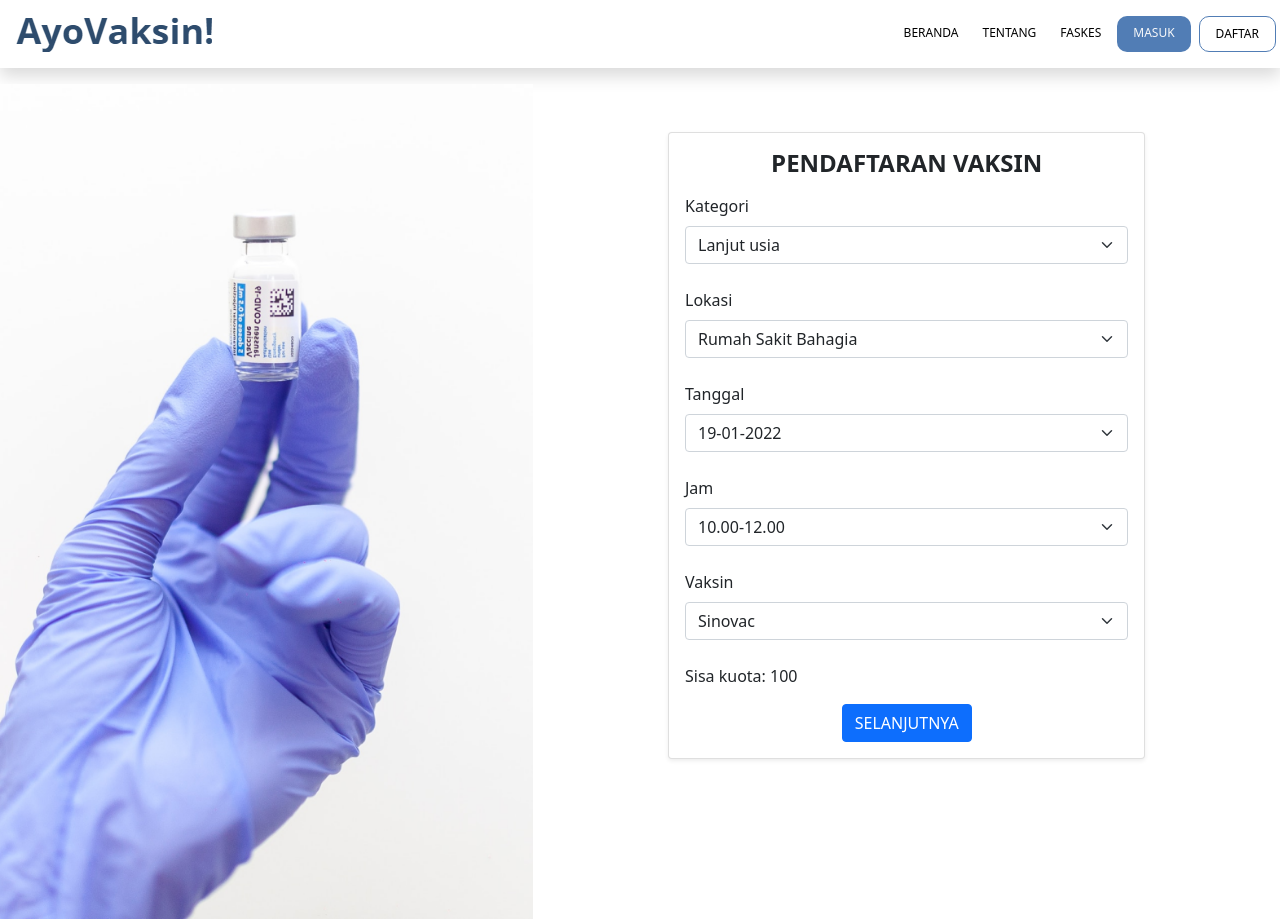
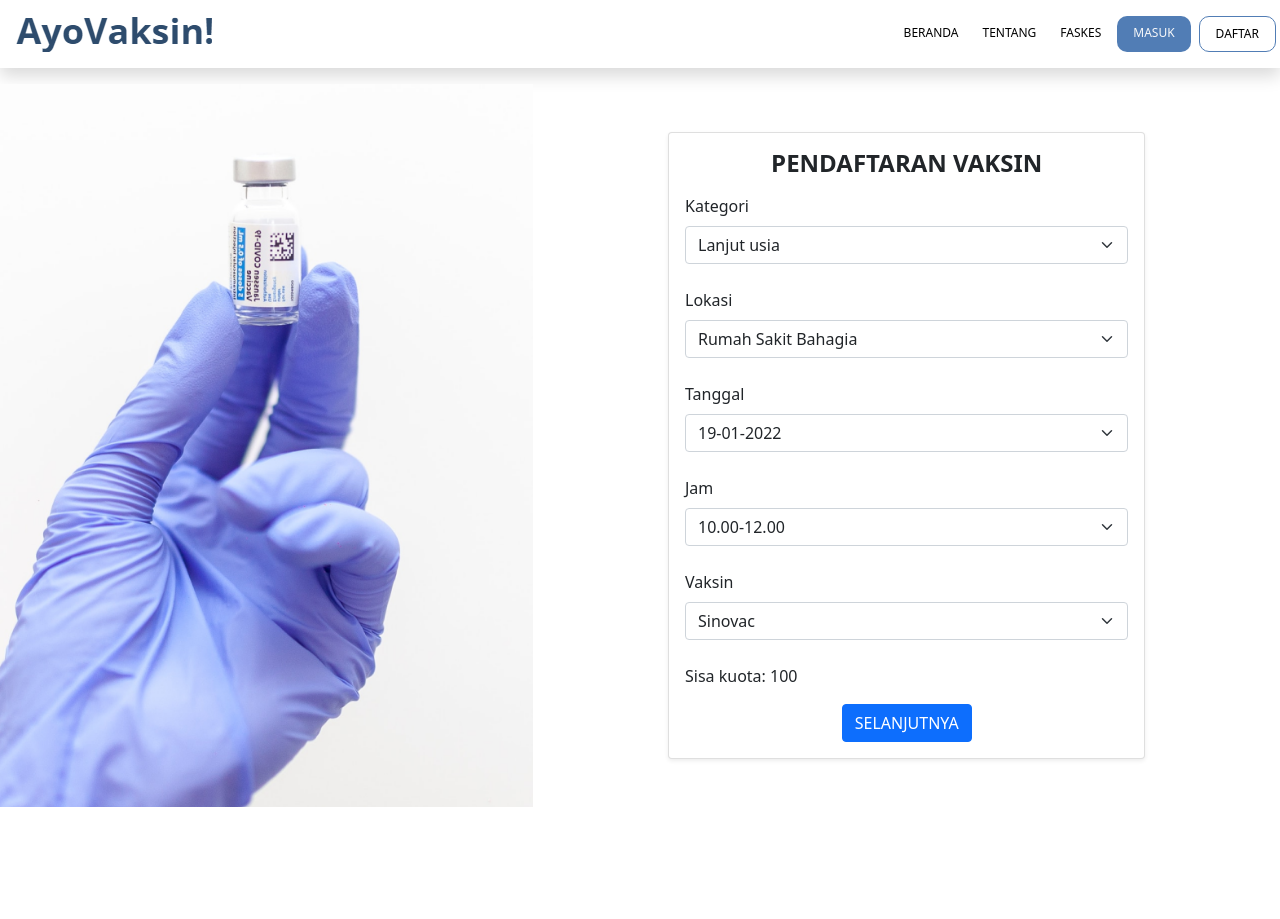
Before and after one commit to bimanugrahaa/vaccine-booking-system-frontend, a React (Create React App) app: page /dev/one in a window 1280 px wide. After the commit the page ends 807 px from the top, so only its background shows below. Built offline with nearby package versions, Linux system fonts and the light colour scheme.

Commit message:
Add css config for side-img.
Add css for image on the side.

```diff
--- /dev/null
+++ b/src/users/css/base.css
@@ -0,0 +1,7 @@
+.side-img {
+    background: url(../../assets/vaccine-one.png);
+    background-position: center;
+    background-repeat: no-repeat;
+    background-size: cover;
+    height: auto;
+}
--- a/src/users/pages/registerVaccination.jsx
+++ b/src/users/pages/registerVaccination.jsx
@@ -1,33 +1,17 @@
-import { useState } from 'react'
-import { Link, Outlet } from 'react-router-dom'
-import login_img from '../../assets/vaccine-one.png'
+import { Outlet } from 'react-router-dom'
 import Header from '../components/header'
-import RegisterScheduleVaccination from '../components/registerScheduleVaccination'
-import RegisterUserVaccination from '../components/registerUserVaccination'
+import '../css/base.css'
+
 export default function RegisterVaccination() {
 
-    const [components, setComponents] = useState(true)
-
-    console.log("render")
     return (
         <>
         <Header/>
         <div className='container-fluid mt-3'>
             <div className='row'>
-                <div className='col-md-5 p-0'>
-                    <img src={login_img} className='img-fluid' alt="vaccine-login" />
-                </div>
-                {/* {components ?
-                <RegisterScheduleVaccination/>
-                :
-                <RegisterUserVaccination/>} */}
+                <div className='col-md-5 p-0 side-img'></div>
                 <Outlet/>
-                {/* <RegisterScheduleVaccination/> */}
-                {/* <button className='btn btn-primary'><Link to="/dev/two">Selanjutnya</Link></button> */}
-                {/* <button className='btn btn-primary' onClick={() => setComponents(!components)}>Selanjutnya</button> */}
-
             </div>
-
         </div>
         </>
     )
```
